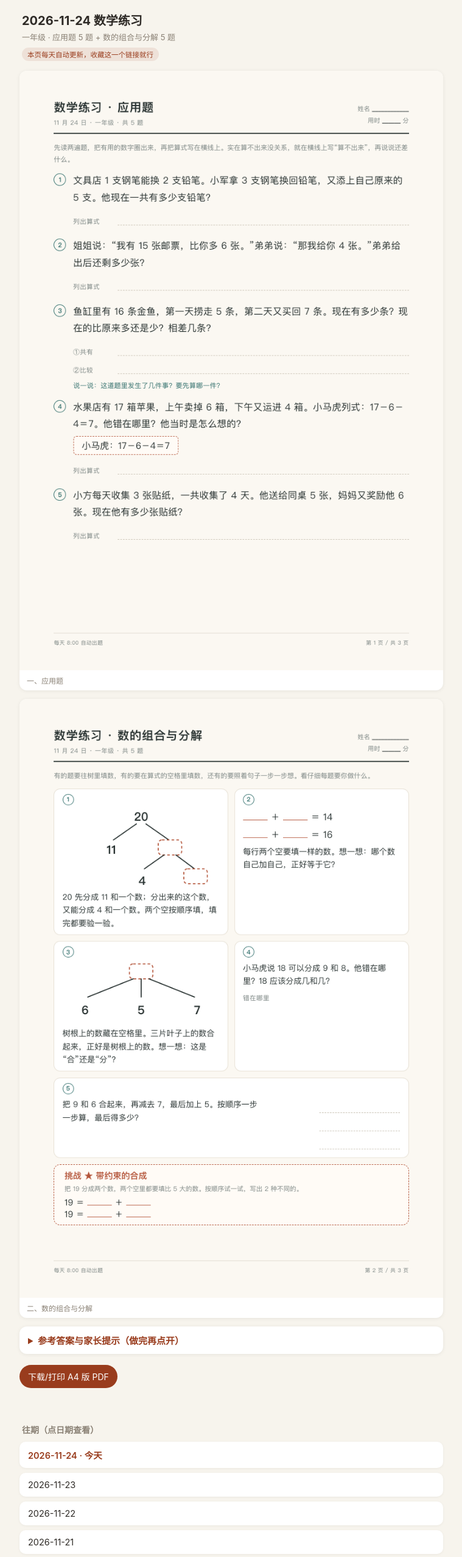
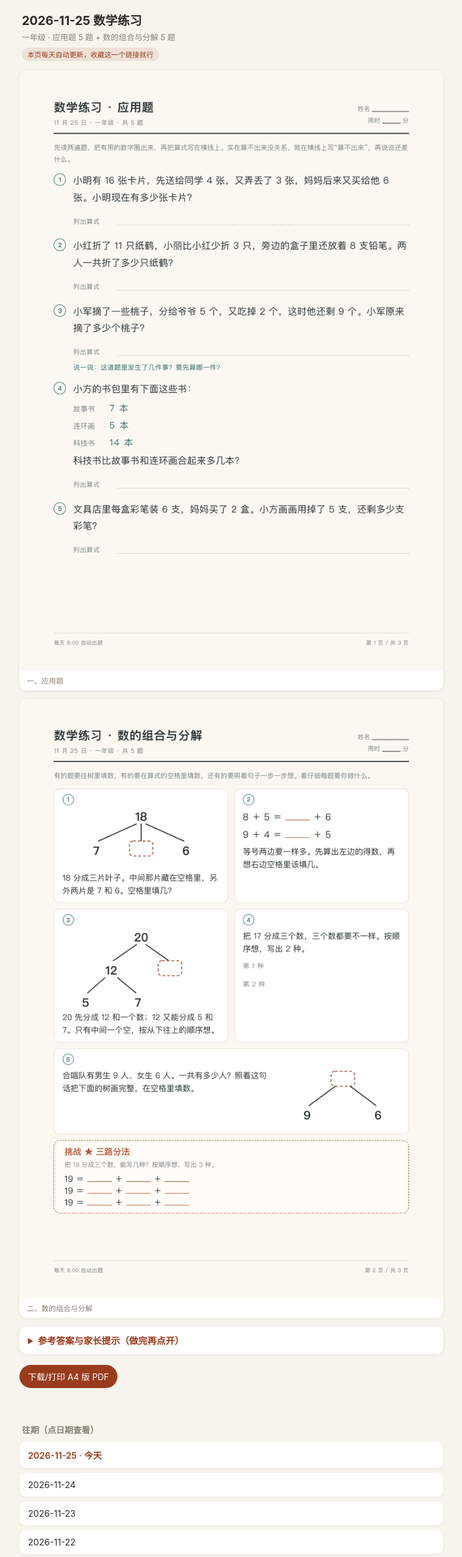
Before and after one commit to dreamick/math-daily, a plain HTML site: page index.html in a window 1280 px wide. Shown: the top 2553 px of the page at 61% size, without its empty margins (260-1019 px from the left). Drawn offline with Linux system fonts and the light colour scheme.

Commit message:
latest: 2026-11-25

```diff
--- a/index.html
+++ b/index.html
@@ -4,7 +4,7 @@
 <meta charset="utf-8">
 <meta name="viewport" content="width=device-width,initial-scale=1">
 <meta name="format-detection" content="telephone=no">
-<title>2026-11-24 数学练习 · 每天更新</title>
+<title>2026-11-25 数学练习 · 每天更新</title>
 <style>
   :root{--bg:#F7F4ED; --card:#fff; --ink:#2E2A26; --muted:#8A8175; --clay:#993C1D;}
   *{box-sizing:border-box;}
@@ -39,22 +39,22 @@
 </head>
 <body>
 <header>
-  <h1>2026-11-24 数学练习</h1>
+  <h1>2026-11-25 数学练习</h1>
   <div class="sub">一年级 · 应用题 5 题 + 数的组合与分解 5 题</div>
   <div class="badge">本页每天自动更新，收藏这一个链接就行</div>
 </header>
 <main>
-  <figure><img src="2026-11-24/01-应用题.png" alt="一、应用题" loading="lazy"><figcaption>一、应用题</figcaption></figure>
-  <figure><img src="2026-11-24/02-组合分解.png" alt="二、数的组合与分解" loading="lazy"><figcaption>二、数的组合与分解</figcaption></figure>
+  <figure><img src="2026-11-25/01-应用题.png" alt="一、应用题" loading="lazy"><figcaption>一、应用题</figcaption></figure>
+  <figure><img src="2026-11-25/02-组合分解.png" alt="二、数的组合与分解" loading="lazy"><figcaption>二、数的组合与分解</figcaption></figure>
   <details>
     <summary>参考答案与家长提示（做完再点开）</summary>
-    <figure><img src="2026-11-24/03-答案与提示.png" alt="三、答案与提示" loading="lazy"><figcaption>三、答案与提示</figcaption></figure>
+    <figure><img src="2026-11-25/03-答案与提示.png" alt="三、答案与提示" loading="lazy"><figcaption>三、答案与提示</figcaption></figure>
   </details>
-  <a class="pdf" href="2026-11-24/2026-11-24-数学练习.pdf" target="_blank" rel="noopener">下载/打印 A4 版 PDF</a>
+  <a class="pdf" href="2026-11-25/2026-11-25-数学练习.pdf" target="_blank" rel="noopener">下载/打印 A4 版 PDF</a>
 </main>
 <section class="history">
     <h2>往期（点日期查看）</h2>
-    <ul><li class="cur"><a href="2026-11-24/">2026-11-24 · 今天</a></li><li><a href="2026-11-23/">2026-11-23</a></li><li><a href="2026-11-22/">2026-11-22</a></li><li><a href="2026-11-21/">2026-11-21</a></li><li><a href="2026-11-20/">2026-11-20</a></li><li><a href="2026-11-19/">2026-11-19</a></li><li><a href="2026-11-18/">2026-11-18</a></li><li><a href="2026-11-17/">2026-11-17</a></li><li><a href="2026-11-16/">2026-11-16</a></li><li><a href="2026-11-15/">2026-11-15</a></li><li><a href="2026-11-14/">2026-11-14</a></li><li><a href="2026-11-13/">2026-11-13</a></li><li><a href="2026-11-12/">2026-11-12</a></li><li><a href="2026-11-11/">2026-11-11</a></li><li><a href="2026-11-10/">2026-11-10</a></li><li><a href="2026-11-09/">2026-11-09</a></li><li><a href="2026-11-08/">2026-11-08</a></li><li><a href="2026-11-07/">2026-11-07</a></li><li><a href="2026-11-06/">2026-11-06</a></li><li><a href="2026-11-05/">2026-11-05</a></li><li><a href="2026-11-04/">2026-11-04</a></li><li><a href="2026-11-03/">2026-11-03</a></li><li><a href="2026-11-02/">2026-11-02</a></li><li><a href="2026-10-30/">2026-10-30</a></li><li><a href="2026-10-29/">2026-10-29</a></li><li><a href="2026-10-28/">2026-10-28</a></li><li><a href="2026-10-27/">2026-10-27</a></li><li><a href="2026-10-26/">2026-10-26</a></li><li><a href="2026-10-23/">2026-10-23</a></li></ul>
+    <ul><li class="cur"><a href="2026-11-25/">2026-11-25 · 今天</a></li><li><a href="2026-11-24/">2026-11-24</a></li><li><a href="2026-11-23/">2026-11-23</a></li><li><a href="2026-11-22/">2026-11-22</a></li><li><a href="2026-11-21/">2026-11-21</a></li><li><a href="2026-11-20/">2026-11-20</a></li><li><a href="2026-11-19/">2026-11-19</a></li><li><a href="2026-11-18/">2026-11-18</a></li><li><a href="2026-11-17/">2026-11-17</a></li><li><a href="2026-11-16/">2026-11-16</a></li><li><a href="2026-11-15/">2026-11-15</a></li><li><a href="2026-11-14/">2026-11-14</a></li><li><a href="2026-11-13/">2026-11-13</a></li><li><a href="2026-11-12/">2026-11-12</a></li><li><a href="2026-11-11/">2026-11-11</a></li><li><a href="2026-11-10/">2026-11-10</a></li><li><a href="2026-11-09/">2026-11-09</a></li><li><a href="2026-11-08/">2026-11-08</a></li><li><a href="2026-11-07/">2026-11-07</a></li><li><a href="2026-11-06/">2026-11-06</a></li><li><a href="2026-11-05/">2026-11-05</a></li><li><a href="2026-11-04/">2026-11-04</a></li><li><a href="2026-11-03/">2026-11-03</a></li><li><a href="2026-11-02/">2026-11-02</a></li><li><a href="2026-10-30/">2026-10-30</a></li><li><a href="2026-10-29/">2026-10-29</a></li><li><a href="2026-10-28/">2026-10-28</a></li><li><a href="2026-10-27/">2026-10-27</a></li><li><a href="2026-10-26/">2026-10-26</a></li><li><a href="2026-10-23/">2026-10-23</a></li></ul>
   </section>
 <footer>
 
```
